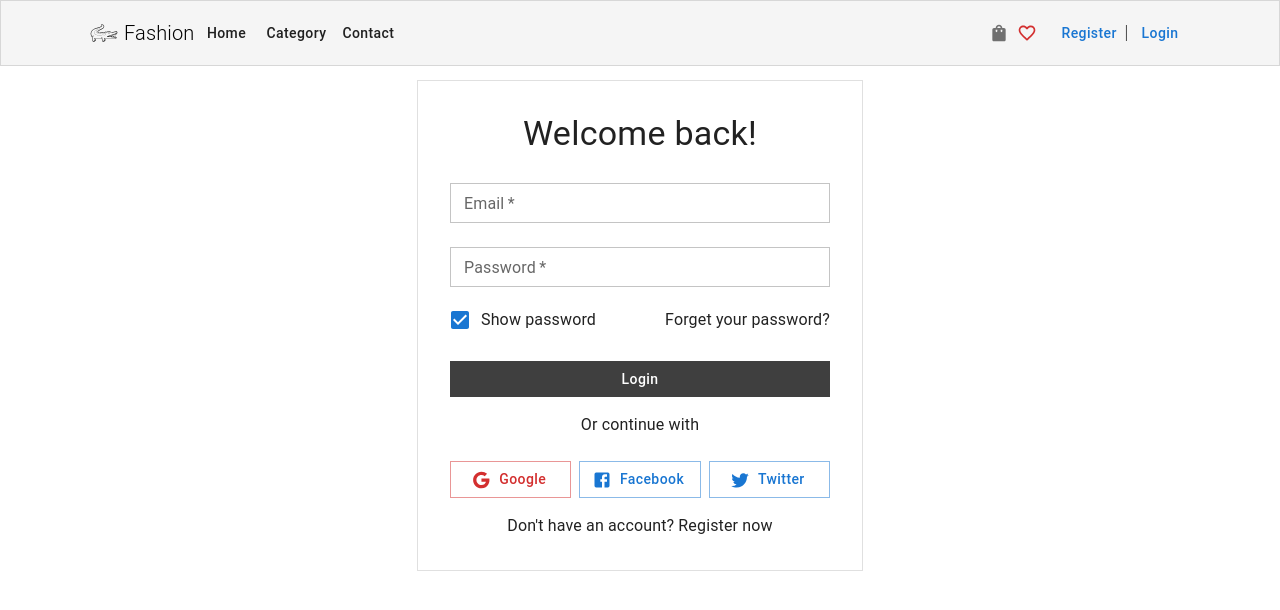
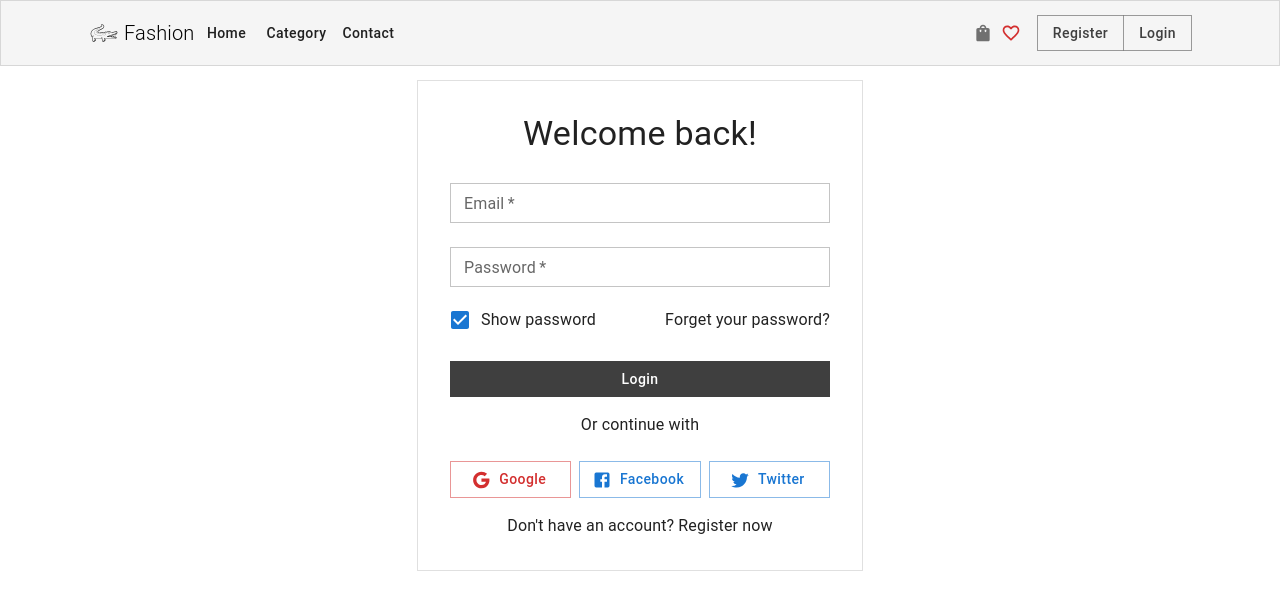
Before and after one commit to limbanga/shop, a React (Vite) app: page /login in a window 1280 px wide. Shown: the top 610 px of the page. Built offline with nearby package versions, Linux system fonts and the light colour scheme.

Commit message:
change appbar

```diff
--- a/src/components/MainLayout/MainNavbar.jsx
+++ b/src/components/MainLayout/MainNavbar.jsx
@@ -1,14 +1,25 @@
-import { AppBar, Box, Button, Container, Toolbar } from "@mui/material";
-import React from "react";
+import React, { useContext } from "react";
+
+import {
+  AppBar,
+  Box,
+  Button,
+  Container,
+  Toolbar,
+  ButtonGroup,
+} from "@mui/material";
 import SignalCellularAltOutlinedIcon from "@mui/icons-material/SignalCellularAltOutlined";
-import { Link as RouterLink } from "react-router-dom";
 import { FavoriteBorder, ShoppingBag } from "@mui/icons-material";
+
 import { MainDrawer } from "./MainDrawer";
 import { BrandLogo } from "./BrandLogo";
+import { Link as RouterLink } from "react-router-dom";
 import { routes } from "../../appconst/routes";
+import { AuthenticationContext } from "../../contexts/AuthenticationContext";
 
 const MainNavbar = () => {
   const [openMainDrawer, setOpenMainDrawer] = React.useState(false);
+  const { currentUser, logout } = useContext(AuthenticationContext);
 
   return (
     <>
@@ -52,12 +63,30 @@ const MainNavbar = () => {
                 />
               </Box>
 
-              <Box sx={{ display: { xs: "none", md: "block" } }}>
-                <Button>Register</Button>|
-                <Button LinkComponent={RouterLink} to="/login">
-                  Login
-                </Button>
-              </Box>
+              {currentUser ? (
+                <ButtonGroup sx={{ display: { xs: "none", md: "block" } }}>
+                  <Button color="dark" variant="outlined">
+                    Profile
+                  </Button>
+                  <Button onClick={logout} color="dark" variant="outlined">
+                    Logout
+                  </Button>
+                </ButtonGroup>
+              ) : (
+                <ButtonGroup sx={{ display: { xs: "none", md: "block" } }}>
+                  <Button color="dark" variant="outlined">
+                    Register
+                  </Button>
+                  <Button
+                    LinkComponent={RouterLink}
+                    to="/login"
+                    color="dark"
+                    variant="outlined"
+                  >
+                    Login
+                  </Button>
+                </ButtonGroup>
+              )}
             </Box>
           </Toolbar>
         </Container>
--- a/src/contexts/AuthenticationContext.jsx
+++ b/src/contexts/AuthenticationContext.jsx
@@ -2,6 +2,7 @@ import React, { createContext, useState } from "react";
 import { jwtDecode } from "jwt-decode";
 
 import { axiosInstance } from "../api/AxiosInstance";
+import { useNavigate } from "react-router-dom";
 
 const AuthenticationContext = createContext();
 
--- a/src/pages/auth/LoginPage.jsx
+++ b/src/pages/auth/LoginPage.jsx
@@ -18,8 +18,8 @@ import { useForm } from "react-hook-form";
 import { AuthenticationContext } from "../../contexts/AuthenticationContext";
 
 const LoginPage = () => {
+  const navigate = useNavigate();
   const { currentUser, loginAsync } = useContext(AuthenticationContext);
-  const navigate = useNavigate();
 
   useEffect(() => {
     if (currentUser) {
@@ -44,7 +44,7 @@ const LoginPage = () => {
       return;
     }
     await loginAsync(email, password);
-    console.log(currentUser);
+    navigate("/");
   };
 
   return (
```
